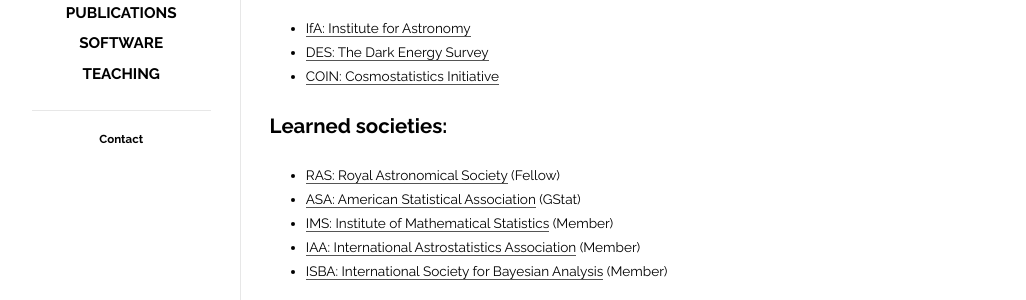
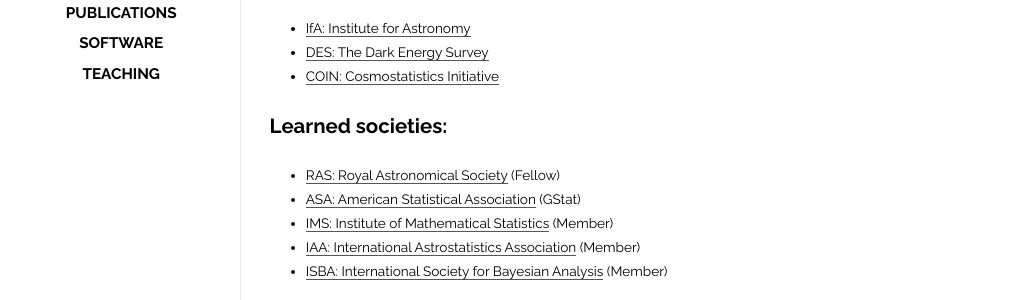
Before and after one commit to moews/moews.github.io, a Jekyll site: the page built from index.html, in a window 1280 px wide. Shown: the part 298-598 px from the top of the page, without its empty margins (118-1144 px from the left). Built offline with Jekyll 4.4.1, drawn with Linux system fonts in a browser that asks for light colours.

Commit message:
Update default.html

```diff
--- a/_layouts/default.html
+++ b/_layouts/default.html
@@ -39,9 +39,9 @@
             {% endfor %}
           </ul>
         </div>
-        <div class="footer">
-          <span class="tagline"><a href="javascript:window.location.href=atob('bWFpbHRvOmJtb2V3c0Byb2UuYWMudWs=')">Contact</a></span>
-        </div>
+        <!--<div class="footer">
+          <span class="tagline"><a href="javascript:window.location.href=atob('bWF0aWxvOmJtb2V3c0Byb2UuYWMudWs=')">Contact</a></span>
+        </div>-->
         <!--<div class="footer">
           <span id="footer-links">
             <a href="" class="footer-link">About</a> <span class="separator">&bull;</span>
```
